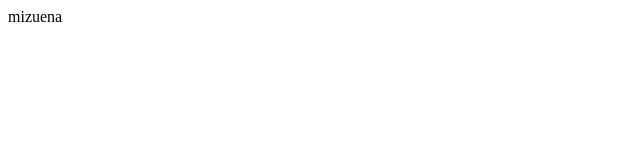
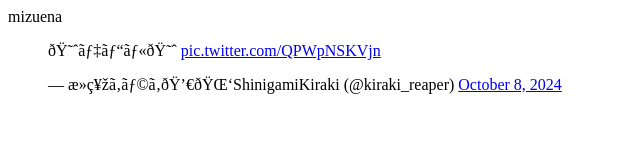
Before and after one commit to useless-shit/useless-shit.github.io, a plain HTML site: page index.html in a window 1280 px wide. Shown: the whole page, without its empty margins (0-640 px from the left). Drawn offline with Linux system fonts and the light colour scheme.

Commit message:
Update index.html

```diff
--- a/index.html
+++ b/index.html
@@ -1 +1,2 @@
 mizuena
+<blockquote class="twitter-tweet"><p lang="ja" dir="ltr">😈デビル😈 <a href="https://t.co/QPWpNSKVjn">pic.twitter.com/QPWpNSKVjn</a></p>&mdash; 死神キラキ💀🌑ShinigamiKiraki (@kiraki_reaper) <a href="https://twitter.com/kiraki_reaper/status/1843590871062815145?ref_src=twsrc%5Etfw">October 8, 2024</a></blockquote> <script async src="https://platform.twitter.com/widgets.js" charset="utf-8"></script>
```
